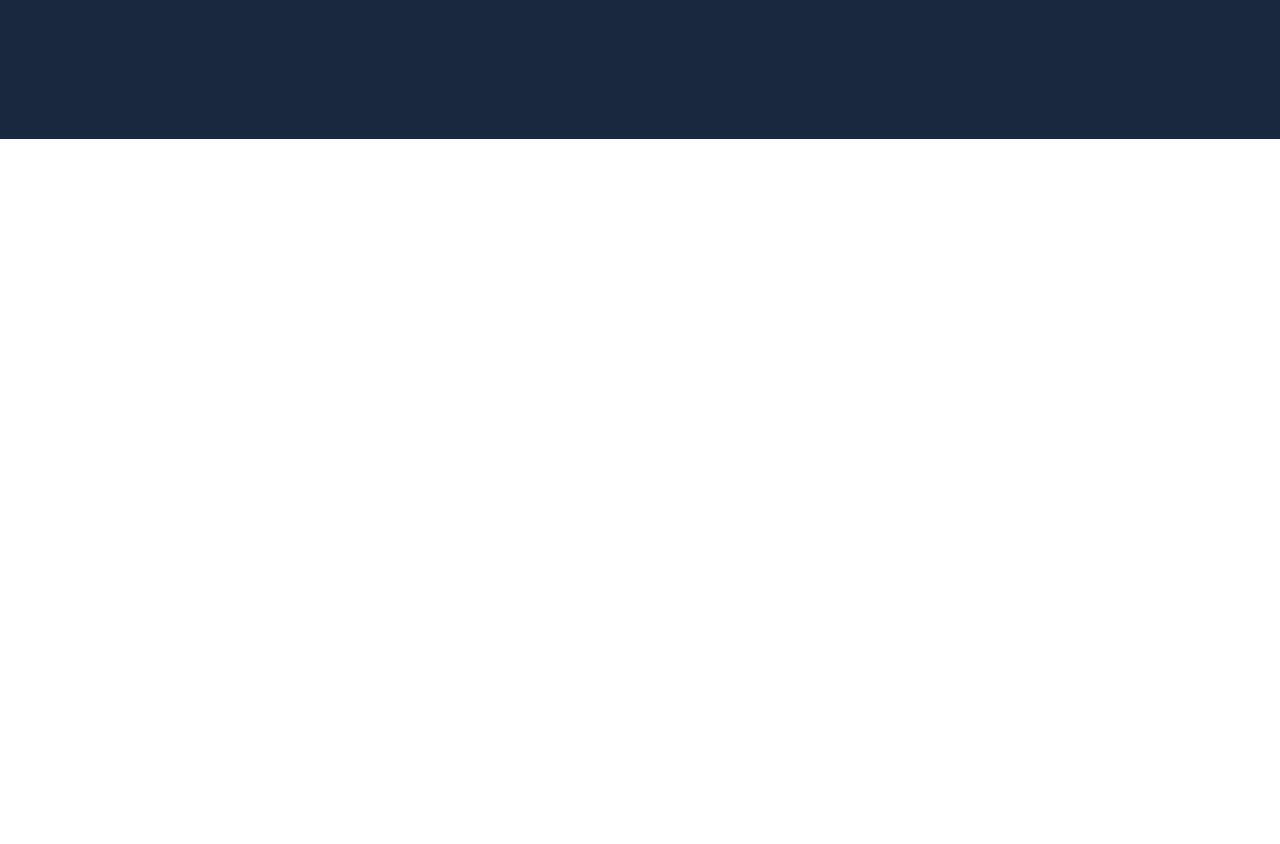
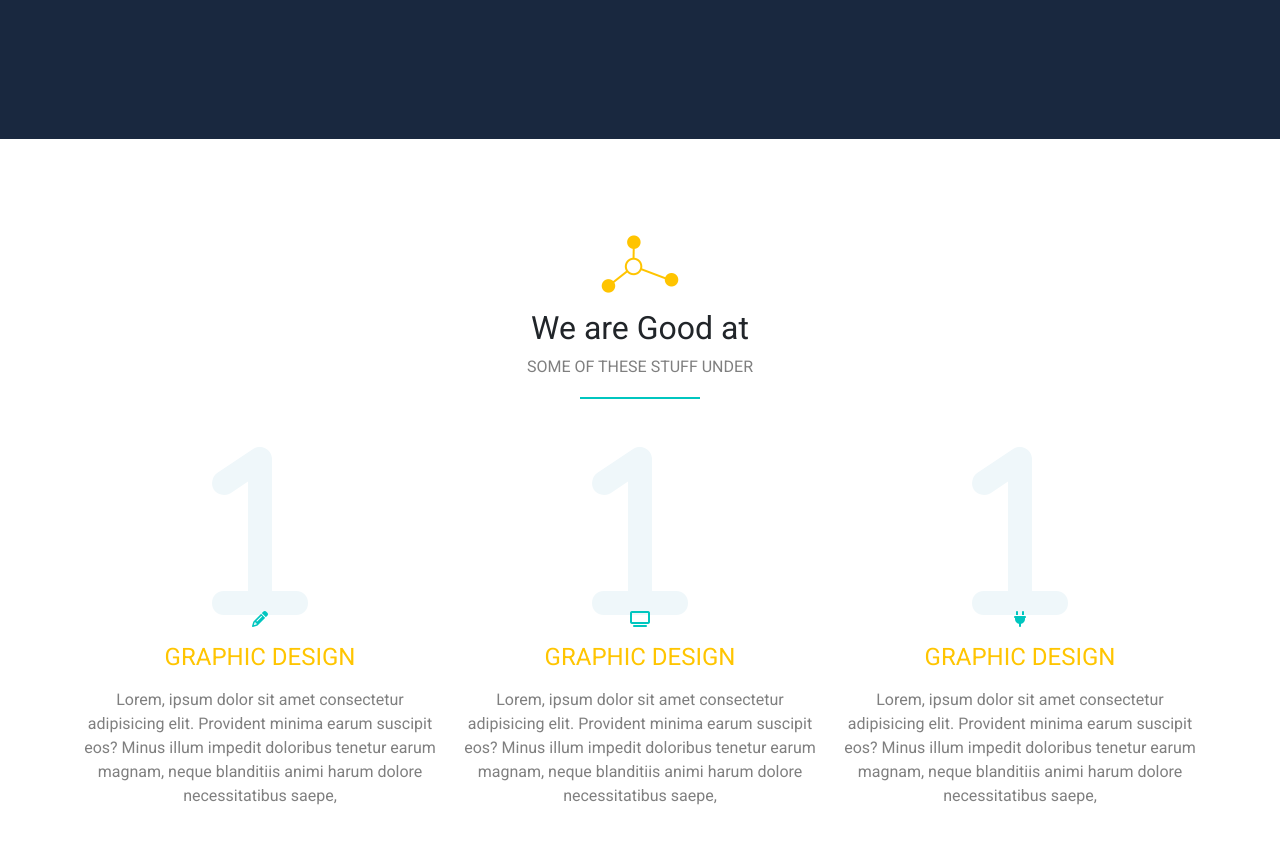
Before and after one commit to wadhahzoldyck/BOOTSTRAP-TEMPLATE, a website: page index.html in a window 1280 px wide. Shown: the part 660-1504 px from the top of the page. Drawn offline with nearby package versions, Linux system fonts and the light colour scheme.

Commit message:
Feature Section

```diff
--- a/css/main.css
+++ b/css/main.css
@@ -1,11 +1,23 @@
 :root {
   --dark-color: #19283f;
   --green-color: #00c6bf;
+  --section-color: #eff7fa;
 }
 
 body {
   font-family: "Roboto", sans-serif;
   height: 10000px;
+}
+
+.main-title::after {
+  content: "";
+  width: 120px;
+  height: 2px;
+  background-color: var(--green-color);
+  position: absolute;
+  bottom: -20px;
+  left: 50%;
+  transform: translateX(-50%);
 }
 
 /* start navbar */
@@ -70,3 +82,24 @@ body {
 }
 
 /* end Landing */
+
+/* start features */
+.features .icon-holder {
+  height: 200px;
+}
+.features .icon-holder i {
+  left: 50%;
+  transform: translateX(-50%);
+}
+.features .icon-holder .number {
+  font-size: 12rem;
+  color: var(--section-color);
+}
+.features .icon-holder .icon {
+  color: var(--green-color);
+}
+.features .feat h4 {
+  color: #ffc501;
+}
+
+/* end features */
--- a/index.html
+++ b/index.html
@@ -67,6 +67,73 @@
         </div>
     </div>
     <!-- End Lending -->
+
+    <!-- start Feature Section -->
+
+    <div class="features text-center pt-5 pb-5">
+        <div class="container">
+            <div class="main-title mt-5 mb-5 position-relative">
+                <img class="mb-3" src="img/title.png" alt="">
+                <h2>We are Good at </h2>
+                <p class="text-black-50 text-uppercase  ">Some of these stuff under</p>
+            </div>
+
+            <div class="row">
+                <div class="col-md-6 col-lg-4">
+                    <div class="feat">
+                        <div class="icon-holder position-relative">
+                            <i class="fa-solid fa-1 position-absolute bottom-0 number"></i>
+                            <i class="fa-solid fa-pencil position-absolute bottom-0 icon"></i>
+                        </div>
+                        <h4 class="mb-3 mt-3 text-uppercase">Graphic Design</h4>
+                        <p class="text-black-50 lh-base">Lorem, ipsum dolor sit amet consectetur adipisicing elit.
+                            Provident
+                            minima earum suscipit
+                            eos? Minus illum impedit doloribus tenetur earum magnam, neque blanditiis animi harum dolore
+                            necessitatibus saepe,</p>
+                    </div>
+
+                </div>
+                <div class="col-md-6 col-lg-4">
+                    <div class="feat">
+                        <div class="icon-holder position-relative">
+                            <i class="fa-solid fa-1 position-absolute bottom-0 number"></i>
+                            <i class="fa-solid fa-tv position-absolute bottom-0 icon"></i>
+                        </div>
+                        <h4 class="mb-3 mt-3 text-uppercase">Graphic Design</h4>
+                        <p class="text-black-50 lh-base">Lorem, ipsum dolor sit amet consectetur adipisicing elit.
+                            Provident
+                            minima earum suscipit
+                            eos? Minus illum impedit doloribus tenetur earum magnam, neque blanditiis animi harum dolore
+                            necessitatibus saepe,</p>
+                    </div>
+
+                </div>
+                <div class="col-md-6 col-lg-4">
+                    <div class="feat">
+                        <div class="icon-holder position-relative">
+                            <i class="fa-solid fa-1 position-absolute bottom-0 number"></i>
+                            <i class="fa-solid fa-plug position-absolute bottom-0 icon"></i>
+                        </div>
+                        <h4 class="mb-3 mt-3 text-uppercase">Graphic Design</h4>
+                        <p class="text-black-50 lh-base">Lorem, ipsum dolor sit amet consectetur adipisicing elit.
+                            Provident
+                            minima earum suscipit
+                            eos? Minus illum impedit doloribus tenetur earum magnam, neque blanditiis animi harum dolore
+                            necessitatibus saepe,</p>
+                    </div>
+
+                </div>
+            </div>
+        </div>
+    </div>
+
+    <!-- end Feature Section  -->
+
+
+
+
+
     <script src="node_modules/jquery/dist/jquery.min.js"></script>
     <script src="node_modules/bootstrap/dist/js/bootstrap.bundle.min.js"></script>
 </body>
```
